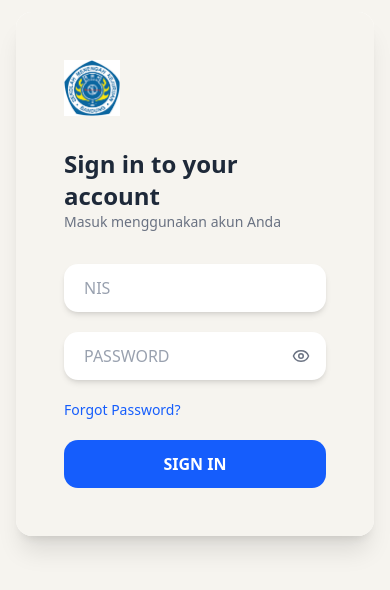
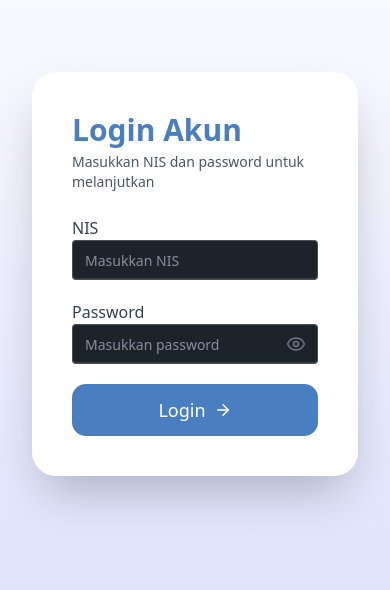
Before and after one commit to 4KL-SMKN4BDG/FE, a React (Vite) app: page / in a window 390 px wide. Shown: the part 148-738 px from the top of the page. Built offline with nearby package versions, Linux system fonts and the light colour scheme; no server answers.

Commit message:
Add files via upload

```diff
--- /dev/null
+++ b/src/pages/FormDataDiri.tsx
@@ -0,0 +1,112 @@
+import { useState } from "react";
+
+export default function FormDataDiri() {
+  const [form, setForm] = useState({
+    nama: "",
+    ttl: "",
+    alamat: "",
+    kelurahan: "",
+    kecamatan: "",
+    organisasi: "",
+    pengalaman: "",
+  });
+
+  const handleChange = (
+    e: React.ChangeEvent<HTMLInputElement | HTMLTextAreaElement>
+  ) => {
+    setForm({ ...form, [e.target.name]: e.target.value });
+  };
+
+  const handleSubmit = () => {
+    console.log(form);
+    alert("Data berhasil dikirim");
+  };
+
+  return (
+    <div
+      className="min-h-screen flex items-center justify-center p-4 bg-cover bg-center relative"
+      style={{
+        backgroundImage: "url('/Sekolah.jpeg')",
+         backgroundPosition: "auto",
+      }}
+    >
+      {/* overlay gelap */}
+      <div className="absolute inset-0 bg-black/40"></div>
+
+      {/* card form */}
+      <div className="relative bg-white w-full max-w-2xl rounded-2xl shadow-lg p-6 space-y-4">
+        <h2 className="text-lg font-semibold text-center">
+          FORMULIR PROFIL DIRI
+        </h2>
+
+        <input
+          type="text"
+          name="nama"
+          placeholder="NAMA LENGKAP"
+          value={form.nama}
+          onChange={handleChange}
+          className="w-full border rounded-lg p-2"
+        />
+
+        <input
+          type="text"
+          name="ttl"
+          placeholder="TEMPAT, TANGGAL LAHIR"
+          value={form.ttl}
+          onChange={handleChange}
+          className="w-full border rounded-lg p-2"
+        />
+
+        <div className="grid grid-cols-1 md:grid-cols-3 gap-3">
+          <input
+            type="text"
+            name="alamat"
+            placeholder="ALAMAT LENGKAP"
+            value={form.alamat}
+            onChange={handleChange}
+            className="border rounded-lg p-2"
+          />
+          <input
+            type="text"
+            name="kelurahan"
+            placeholder="KELURAHAN"
+            value={form.kelurahan}
+            onChange={handleChange}
+            className="border rounded-lg p-2"
+          />
+          <input
+            type="text"
+            name="kecamatan"
+            placeholder="KECAMATAN"
+            value={form.kecamatan}
+            onChange={handleChange}
+            className="border rounded-lg p-2"
+          />
+        </div>
+
+        <textarea
+          name="organisasi"
+          placeholder="ORGANISASI YANG PERNAH ANDA IKUTI"
+          value={form.organisasi}
+          onChange={handleChange}
+          className="w-full border rounded-lg p-2 h-24"
+        />
+
+        <textarea
+          name="pengalaman"
+          placeholder="PENGALAMAN"
+          value={form.pengalaman}
+          onChange={handleChange}
+          className="w-full border rounded-lg p-2 h-24"
+        />
+
+        <button
+          onClick={handleSubmit}
+          className="w-full bg-[#497EC0] text-white py-2 rounded-xl hover:bg-[#3A67A3] transition"
+        >
+          Kirim
+        </button>
+      </div>
+    </div>
+  );
+}
--- a/src/pages/Login.tsx
+++ b/src/pages/Login.tsx
@@ -1,91 +1,151 @@
-import { useState } from "react";
-import { Eye, EyeOff } from "lucide-react";
+import { useEffect, useState } from 'react';
+import Swal from 'sweetalert2';
+import { useForm } from 'react-hook-form';
+import { yupResolver } from '@hookform/resolvers/yup';
+import * as yup from 'yup';
+import { Eye, EyeOff, ArrowRight } from 'lucide-react';
+import { SignIn } from '@/type/sign';
+import Input from '@/components/ui/InputField';
+import useAuthStore from '../store/auth.store';
+import { useNavigate } from 'react-router-dom';
+import { listed } from '@/constant/listed';
 
 const Login = () => {
+  const session = localStorage.getItem('refresh');
   const [showPassword, setShowPassword] = useState(false);
+  const { login, error, user } = useAuthStore();
+  const navigate = useNavigate();
+
+  const {
+    register,
+    handleSubmit,
+    formState: { errors },
+  } = useForm<SignIn>({
+    defaultValues: {
+      email: '', // digunakan sebagai NIS
+      password: '',
+    },
+    resolver: yupResolver(
+      yup.object({
+        email: yup.string().required('NIS wajib diisi'),
+        password: yup.string().required('Password wajib diisi'),
+      })
+    ),
+  });
+
+  useEffect(() => {
+    if (session) navigate(listed.dashboard);
+    else navigate(listed.signin);
+  }, [session, navigate]);
+
+  useEffect(() => {
+    if (error) {
+      Swal.fire({
+        icon: 'error',
+        title: 'Login Gagal',
+        text: error,
+      });
+    }
+  }, [error]);
+
+  useEffect(() => {
+    if (user) navigate(listed.dashboard);
+  }, [user, navigate]);
+
+  const onSubmit = async (data: SignIn) => {
+    await login(data);
+    localStorage.setItem('userId', user?.id || '');
+  };
 
   return (
-    <div className="min-h-screen bg-[#f6f4ef] flex items-center justify-center px-4">
-      <div className="w-full max-w-6xl bg-white rounded-2xl shadow-xl overflow-hidden grid md:grid-cols-2">
+    <div
+      className="min-h-screen flex"
+      data-theme="dark"
+    >
+      {/* LEFT – LOGIN FORM */}
+      <div className="w-full md:w-1/2 flex items-center justify-center
+                      bg-gradient-to-b from-[#ffffff] to-[#dbdffc] p-8">
 
-        {/* LEFT SECTION */}
-        <div className="p-12 flex flex-col justify-center gap-8 bg-[#f6f4ef]">
+        <div className="w-full max-w-md bg-white rounded-3xl shadow-2xl p-10">
 
-          {/* LOGO SMK */}
-          <img
-            src="/src/assets/logosmk4.png"
-            alt="Logo SMK"
-            className="h-14 w-fit"
+          <h2 className="text-3xl font-bold text-[#497EC0]">
+            Login Akun
+          </h2>
+          <p className="text-gray-600 text-sm mt-1 mb-6">
+            Masukkan NIS dan password untuk melanjutkan
+          </p>
+
+          <form className="space-y-5" onSubmit={handleSubmit(onSubmit)}>
+            {/* NIS */}
+            <div>
+              <label className="font-medium text-gray-700">
+                NIS
+              </label>
+              <Input
+                type="text"
+                inputMode="numeric"
+                placeholder="Masukkan NIS"
+                error={errors?.email}
+                {...register('email')}
               />
-
-          {/* TITLE */}
-          <div>
-            <h1 className="text-2xl font-semibold text-gray-800">
-              Sign in to your account
-            </h1>
-            <p className="text-sm text-gray-500">
-              Masuk menggunakan akun Anda
-            </p>
             </div>
 
-          {/* FORM */}
-          <form className="space-y-5">
-
-            {/* NIS */}
-            <input
-              type="text"
-              placeholder="NIS"
-              className="w-full px-5 py-3 rounded-xl bg-white shadow-md placeholder-gray-400 focus:outline-none focus:ring-2 focus:ring-blue-500"
-            />
-
             {/* PASSWORD */}
+            <div>
+              <label className="font-medium text-gray-700">
+                Password
+              </label>
               <div className="relative">
-              <input
-                type={showPassword ? "text" : "password"}
-                placeholder="PASSWORD"
-                className="w-full px-5 py-3 rounded-xl bg-white shadow-md placeholder-gray-400 focus:outline-none focus:ring-2 focus:ring-blue-500"
+                <Input
+                  type={showPassword ? 'text' : 'password'}
+                  placeholder="Masukkan password"
+                  error={errors?.password}
+                  {...register('password')}
                 />
                 <button
                   type="button"
                   onClick={() => setShowPassword(!showPassword)}
-                className="absolute right-4 top-1/2 -translate-y-1/2 text-gray-500"
+                  className="absolute right-3 top-1/2 -translate-y-1/2
+                            text-gray-500 hover:text-[#497EC0]"
                 >
-                {showPassword ? <EyeOff size={18} /> : <Eye size={18} />}
+                  {showPassword ? <EyeOff size={20} /> : <Eye size={20} />}
                 </button>
               </div>
+            </div>
 
-            {/* FORGOT PASSWORD */}
-            <p className="text-sm text-blue-600 hover:underline cursor-pointer">
-              Forgot Password?
-            </p>
-
-            {/* BUTTON */}
             <button
               type="submit"
-              className="w-full py-3 bg-blue-600 text-white rounded-xl font-semibold hover:bg-blue-700 transition"
+              className="w-full flex items-center justify-center gap-2 py-3 text-lg
+                        bg-[#497EC0] text-white rounded-xl
+                        hover:bg-[#3A67A3] transition"
             >
-              SIGN IN
+              Login
+              <ArrowRight size={18} />
             </button>
           </form>
         </div>
+      </div>
 
-        {/* RIGHT SECTION */}
+      {/* RIGHT – IMAGE */}
       <div
-          className="hidden md:block relative bg-cover bg-center"
+        className="hidden md:block w-1/2 relative"
         style={{
-            backgroundImage: "url('/src/assets/fotodepansmk.jpeg')",
+          backgroundImage: "url('/Sekolah.jpeg')",
+          backgroundSize: 'cover',
+          backgroundPosition: 'center',
         }}
       >
-          {/* LOGO PKI (GANTI 4KL) */}
-          <div className="absolute top-6 right-6">
-            <img
-              src="src\assets\Logo nobg (1).png"
-              alt="Logo PKI"
-              className="h-12 w-auto drop-shadow-lg"
-            />
+        {/* Overlay */}
+        {/* <div className="absolute inset-0 bg-[#497EC0]/50" /> */}
+
+        <div className="relative z-10 h-full flex flex-col justify-center p-12 text-white">
+          <h1 className="text-4xl font-extrabold">
+            Selamat Datang!
+          </h1>
+          <p className="mt-3 opacity-90 text-lg">
+            Sistem Informasi Praktik Kerja Lapangan
+          </p>
         </div>
-        </div>
-
       </div>
     </div>
   );
```
Also changed, not shown: src/pages/ResetPass.tsx (line endings or trailing spaces). Lines whose indentation alone changed are shown as unchanged.
